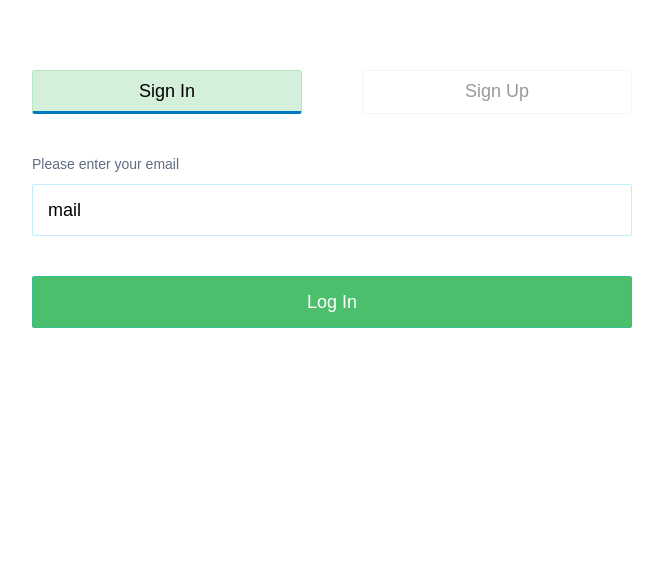
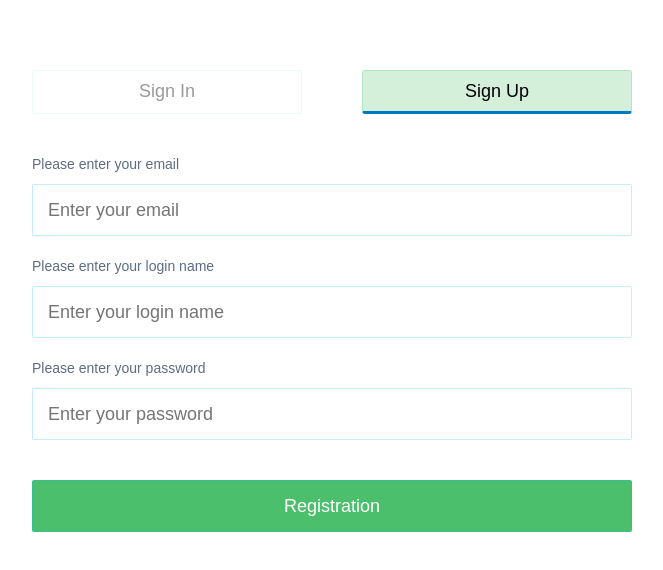
Before and after one commit to artyomHiqo/angular-trello-test, an Angular app: page / in a window 1280 px wide. Both pictures are taken after a click on the item "Sign Up". Shown: the top 570 px of the page, without its empty margins (308-971 px from the left). Built offline with nearby package versions, Linux system fonts and the light colour scheme.

Commit message:
HEDU-4896: added functionality to buttons: changeing the activity, hidde/show additional input

```diff
--- a/src/app/registration-form/registration-form.component.html
+++ b/src/app/registration-form/registration-form.component.html
@@ -1,17 +1,23 @@
 <div class="registration">
 
-    <ul id="registration-tabs" class="registration-tabs" (click)="changeActivity($event)">
-        <li data-tab="0" class="registration-tabs-tab" [class.active-tab]="isActive">Sign In</li>
-        <li data-tab="1" class="registration-tabs-tab" [class.active-tab]="!isActive">Sign Up</li>
-    </ul>
+  <ul id="registration-tabs" class="registration-tabs">
+    <li data-tab="0" class="registration-tabs-tab" (click)="changeActivity(true)" [class.active-tab]="logIn">Sign In</li>
+    <li data-tab="1" class="registration-tabs-tab" (click)="changeActivity(false)" [class.active-tab]="!logIn">Sign Up</li>
+  </ul>
 
-    <form class="registration-form" id="form">
+  <form class="registration-form" id="form">
 
-        <span class="registration-form-label">Please enter your email</span>
-        <input type="email" [(ngModel)]="email" class="registration-form-input" name="email" />
+    <span class="registration-form-label">Please enter your email</span>
+    <input type="email" [(ngModel)]="email" class="registration-form-input" name="email" placeholder="Enter your email" />
+
+    <span *ngIf="!logIn" class="registration-form-label">Please enter your login name</span>
+    <input *ngIf="!logIn" type="text" [(ngModel)]="login" class="registration-form-input" name="name" placeholder="Enter your login name" />
+
+    <span class="registration-form-label">Please enter your password</span>
+    <input type="password" [(ngModel)]="password" class="registration-form-input" name="password" placeholder="Enter your password" />
+
 
     <button class="registration-form-button" type="submit">{{logIn ? 'Log In' : 'Registration'}}</button>
+  </form>
 
-    </form>
-
-  </div>
+</div>
--- a/src/app/registration-form/registration-form.component.ts
+++ b/src/app/registration-form/registration-form.component.ts
@@ -8,24 +8,17 @@ import { AuthService } from '../auth.service';
 })
 export class RegistrationFormComponent {
 
-  isActive = true;
   logIn = true;
-  email = 'mail';
+  email: string;
+  login: string;
+  password: string;
 
   constructor(private authService: AuthService) {
 
   }
 
-  changeActivity(event) {
-
-    if (event.target.getAttribute('data-tab') === '0') {
-      console.log(1);
-    } else {
-      console.log(2);
-    }
-
+  changeActivity(isLogin): void {
+    this.logIn = isLogin;
     // this.authService.two()
-
-
   }
 }
```
